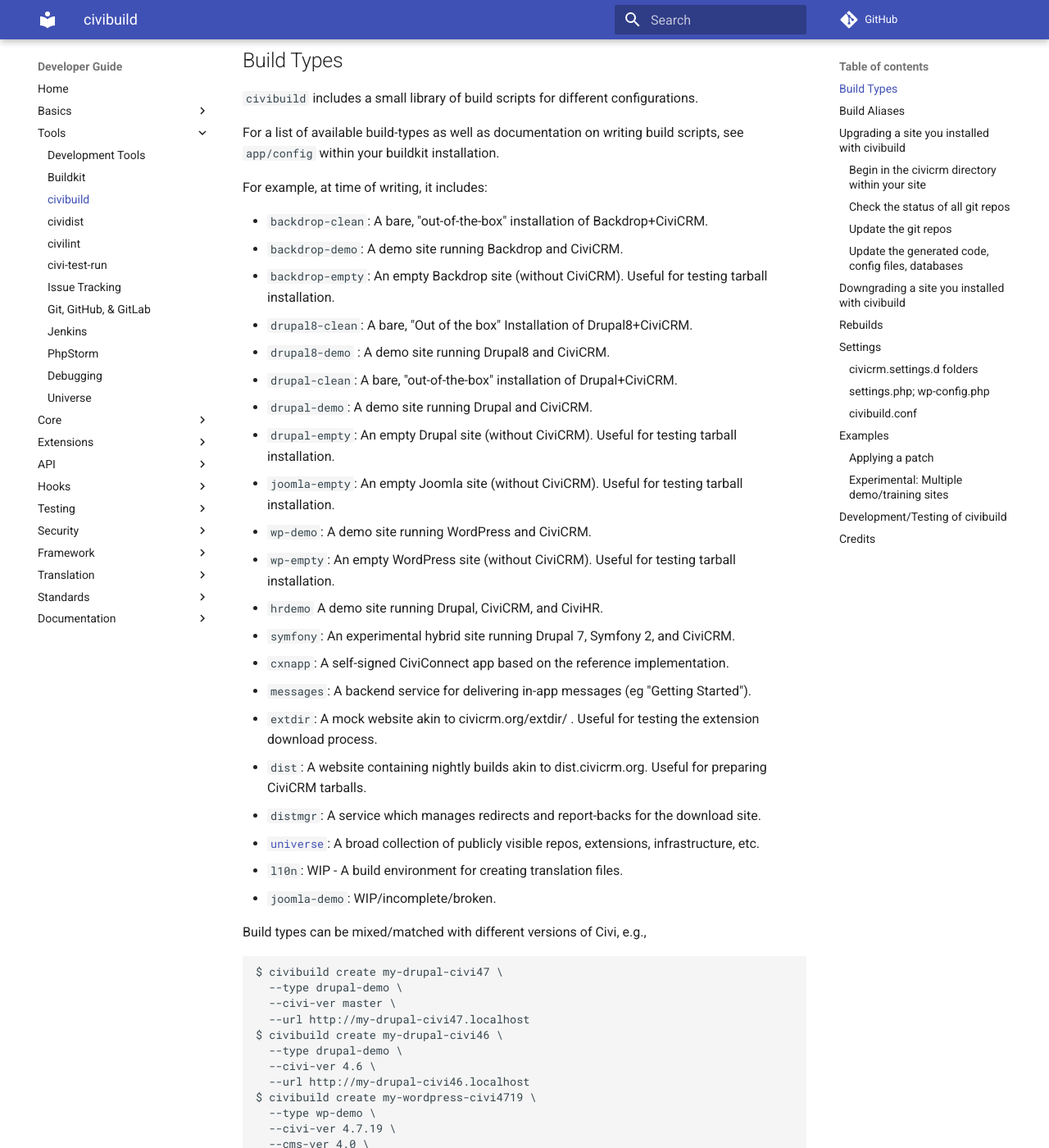
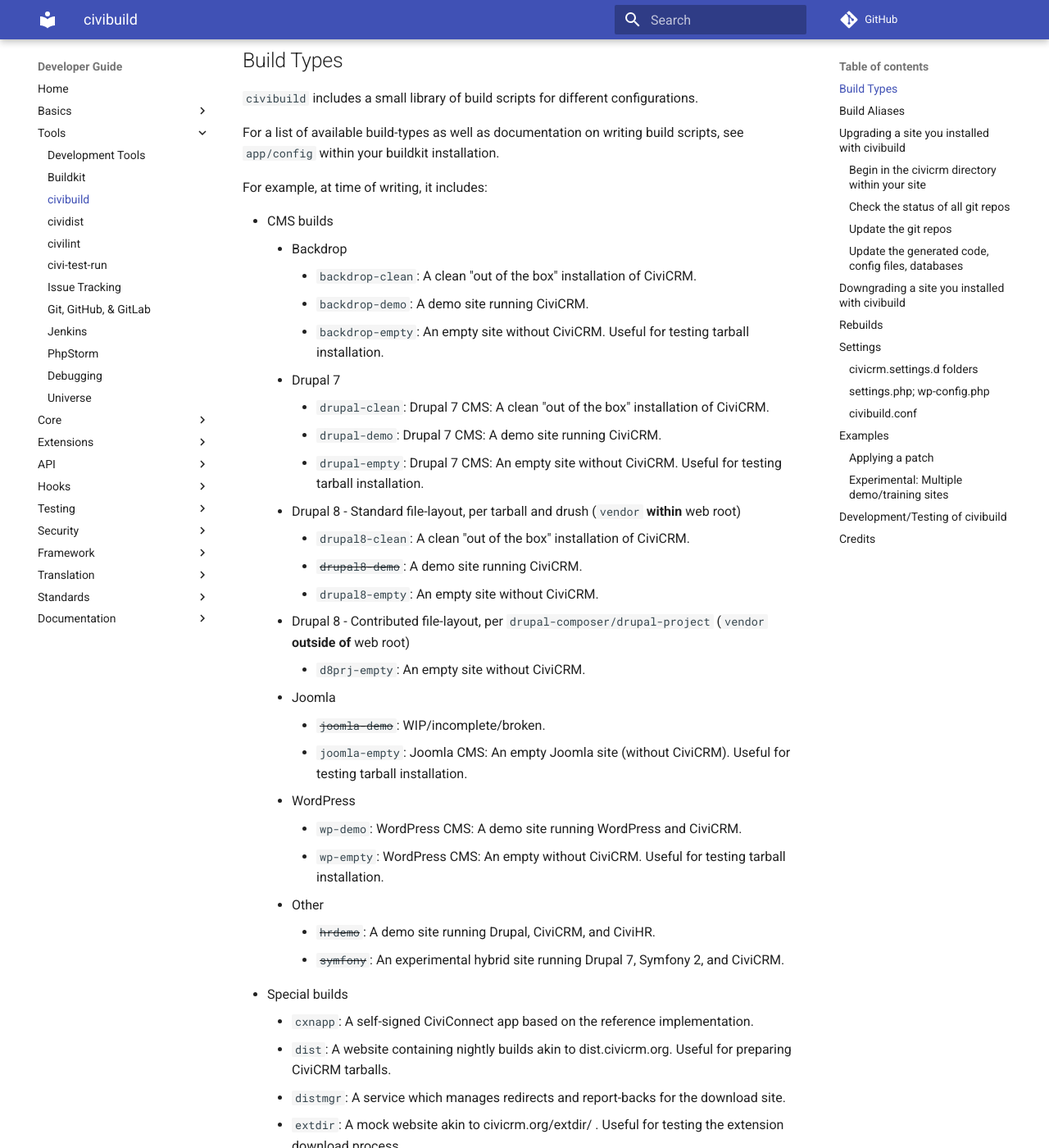
Before and after one commit to civicrm/civicrm-dev-docs, an MkDocs documentation site: the page built from docs/tools/civibuild.md, in a window 1280 px wide and 1400 px high, scrolled down 610 px. Shown: the whole window at 82% size. Built offline with MkDocs 1.6.1 and Material for MkDocs 9.7.7, drawn with Linux system fonts in a browser that asks for light colours; comment, search, counter and statistics services are not loaded; old or Windows-style settings are respelled for this version of MkDocs; some of the changed text lies outside the part shown.

Commit message:
civibuild.md - Add more D8 build-type info. Reorganize for readability.

```diff
--- a/docs/tools/civibuild.md
+++ b/docs/tools/civibuild.md
@@ -21,27 +21,38 @@
 
 For example, at time of writing, it includes:
 
-* `backdrop-clean`: A bare, "out-of-the-box" installation of Backdrop+CiviCRM.
-* `backdrop-demo`: A demo site running Backdrop and CiviCRM.
-* `backdrop-empty`: An empty Backdrop site (without CiviCRM). Useful for testing tarball installation.
-* `drupal8-clean`: A bare, "Out of the box" Installation of Drupal8+CiviCRM.
-* `drupal8-demo` : A demo site running Drupal8 and CiviCRM.
-* `drupal-clean`: A bare, "out-of-the-box" installation of Drupal+CiviCRM.
-* `drupal-demo`: A demo site running Drupal and CiviCRM.
-* `drupal-empty`: An empty Drupal site (without CiviCRM). Useful for testing tarball installation.
-* `joomla-empty`: An empty Joomla site (without CiviCRM). Useful for testing tarball installation.
-* `wp-demo`: A demo site running WordPress and CiviCRM.
-* `wp-empty`: An empty WordPress site (without CiviCRM). Useful for testing tarball installation.
-* `hrdemo` A demo site running Drupal, CiviCRM, and CiviHR.
-* `symfony`: An experimental hybrid site running Drupal 7, Symfony 2, and CiviCRM.
-* `cxnapp`: A self-signed CiviConnect app based on the reference implementation.
-* `messages`: A backend service for delivering in-app messages (eg "Getting Started").
-* `extdir`: A mock website akin to civicrm.org/extdir/ . Useful for testing the extension download process.
-* `dist`: A website containing nightly builds akin to dist.civicrm.org. Useful for preparing CiviCRM tarballs.
-* `distmgr`: A service which manages redirects and report-backs for the download site.
-* [`universe`](/tools/universe.md): A broad collection of publicly visible repos, extensions, infrastructure, etc.
-* `l10n`: WIP - A build environment for creating translation files.
-* `joomla-demo`: WIP/incomplete/broken.
+* CMS builds
+    * Backdrop
+        * `backdrop-clean`: A clean "out of the box" installation of CiviCRM.
+        * `backdrop-demo`: A demo site running CiviCRM.
+        * `backdrop-empty`: An empty site without CiviCRM. Useful for testing tarball installation.
+    * Drupal 7
+        * `drupal-clean`: Drupal 7 CMS: A clean "out of the box" installation of CiviCRM.
+        * `drupal-demo`: Drupal 7 CMS: A demo site running CiviCRM.
+        * `drupal-empty`: Drupal 7 CMS: An empty site without CiviCRM. Useful for testing tarball installation.
+    * Drupal 8 - Standard file-layout, per tarball and drush (`vendor` **within** web root)
+        * `drupal8-clean`: A clean "out of the box" installation of CiviCRM.
+        * ~~`drupal8-demo`~~: A demo site running CiviCRM.
+        * `drupal8-empty`: An empty site without CiviCRM.
+    * Drupal 8 - Contributed file-layout, per `drupal-composer/drupal-project` (`vendor` **outside of** web root)
+        * `d8prj-empty`: An empty site without CiviCRM.
+    * Joomla
+        * ~~`joomla-demo`~~: WIP/incomplete/broken.
+        * `joomla-empty`: Joomla CMS: An empty Joomla site (without CiviCRM). Useful for testing tarball installation.
+    * WordPress
+        * `wp-demo`: WordPress CMS: A demo site running WordPress and CiviCRM.
+        * `wp-empty`: WordPress CMS: An empty without CiviCRM. Useful for testing tarball installation.
+    * Other
+        * ~~`hrdemo`~~: A demo site running Drupal, CiviCRM, and CiviHR.
+        * ~~`symfony`~~: An experimental hybrid site running Drupal 7, Symfony 2, and CiviCRM.
+* Special builds
+    * `cxnapp`: A self-signed CiviConnect app based on the reference implementation.
+    * `dist`: A website containing nightly builds akin to dist.civicrm.org. Useful for preparing CiviCRM tarballs.
+    * `distmgr`: A service which manages redirects and report-backs for the download site.
+    * `extdir`: A mock website akin to civicrm.org/extdir/ . Useful for testing the extension download process.
+    * `l10n`: WIP - A build environment for creating translation files.
+    * `messages`: A backend service for delivering in-app messages (eg "Getting Started").
+    * [`universe`](/tools/universe.md): A broad collection of publicly visible repos, extensions, infrastructure, etc.
 
 Build types can be mixed/matched with different versions of Civi, e.g.,
 
```
